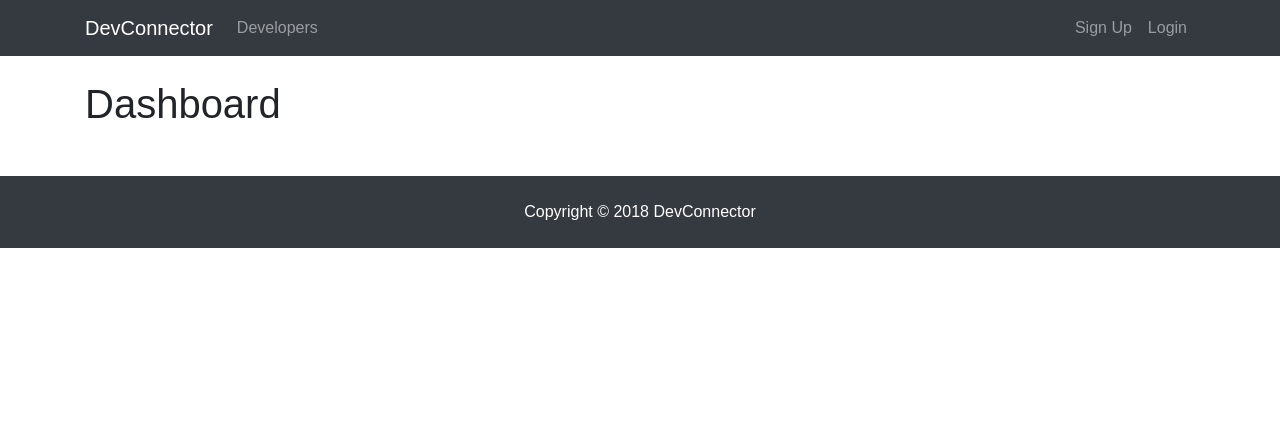
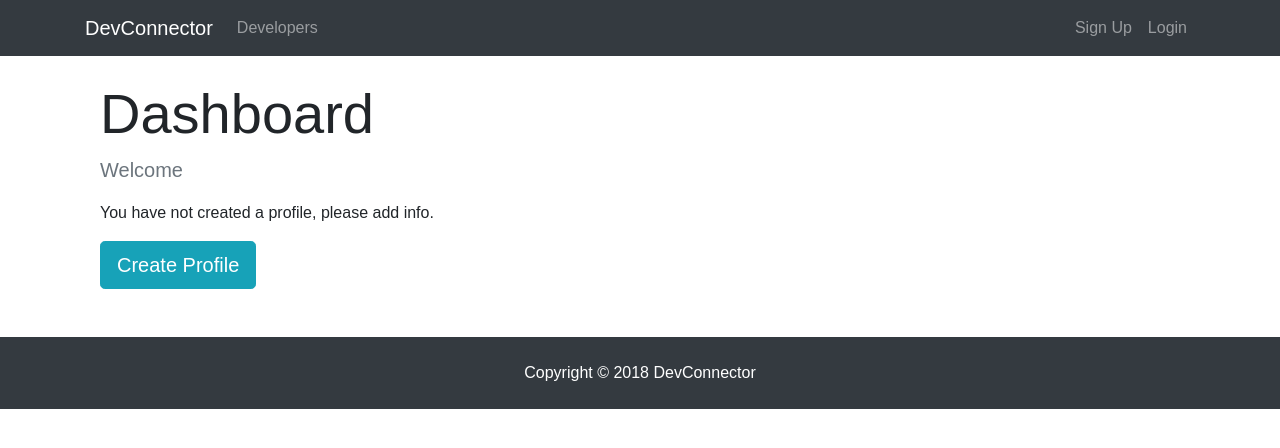
Before and after one commit to jonathanfunk/devconnector, a React (Create React App) app in the folder client/: page /dashboard in a window 1280 px wide. Shown: the top 448 px of the page. Built offline with nearby package versions, Linux system fonts and the light colour scheme; no server answers.

Commit message:
spinner component made

```diff
--- /dev/null
+++ b/client/src/components/common/Spinner.js
@@ -0,0 +1,16 @@
+import React from 'react';
+import spinner from './../../img/spinner.gif';
+
+const Spinner = () => {
+  return (
+    <div>
+      <img
+        src={spinner}
+        style={{ width: '200px', margin: 'auto', display: 'block' }}
+        alt="Loading..."
+      />
+    </div>
+  );
+};
+
+export default Spinner;
--- a/client/src/components/dashboard/Dashboard.js
+++ b/client/src/components/dashboard/Dashboard.js
@@ -1,7 +1,9 @@
 import React, { Component } from 'react';
+import { Link } from 'react-router-dom';
 import PropTypes from 'prop-types';
 import { connect } from 'react-redux';
 import { getCurrentProfile } from './../../actions/profileActions';
+import Spinner from './../common/Spinner';
 
 class Dashboard extends Component {
   componentDidMount() {
@@ -9,15 +11,58 @@
   }
 
   render() {
+    const { user } = this.props.auth;
+    const { loading, profile } = this.props.profile;
+
+    let dashboardContent;
+
+    if (profile === null || loading) {
+      dashboardContent = <Spinner />;
+    } else {
+      //Check if logged in user has profile data
+      if (Object.keys(profile).length > 0) {
+        dashboardContent = <h4>TODO: Display Profile</h4>;
+      } else {
+        //User is logged in but has no profile
+        dashboardContent = (
+          <div>
+            <p className="lead text-muted">Welcome {user.name}</p>
+            <p>You have not created a profile, please add info.</p>
+            <Link to="/create-profile" className="btn btn-lg btn-info">
+              Create Profile
+            </Link>
+          </div>
+        );
+      }
+    }
+
     return (
-      <div>
-        <h1>Dashboard</h1>
+      <div className="dashboard">
+        <div className="container">
+          <div className="row">
+            <div className="col-md-12">
+              <h1 className="display-4">Dashboard</h1>
+              {dashboardContent}
+            </div>
+          </div>
+        </div>
       </div>
     );
   }
 }
 
+Dashboard.propTypes = {
+  getCurrentProfile: PropTypes.func.isRequired,
+  profile: PropTypes.object.isRequired,
+  auth: PropTypes.object.isRequired
+};
+
+const mapStateToProp = state => ({
+  profile: state.profile,
+  auth: state.auth
+});
+
 export default connect(
-  null,
+  mapStateToProp,
   { getCurrentProfile }
 )(Dashboard);
```
Also changed, not shown: client/src/actions/profileActions.js (+1 -6 lines), client/src/img/spinner.gif (added).
